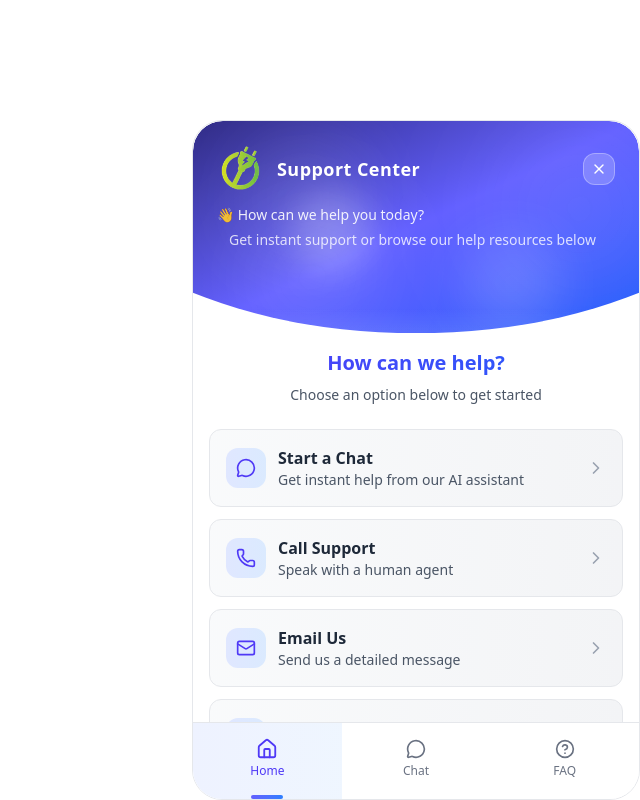
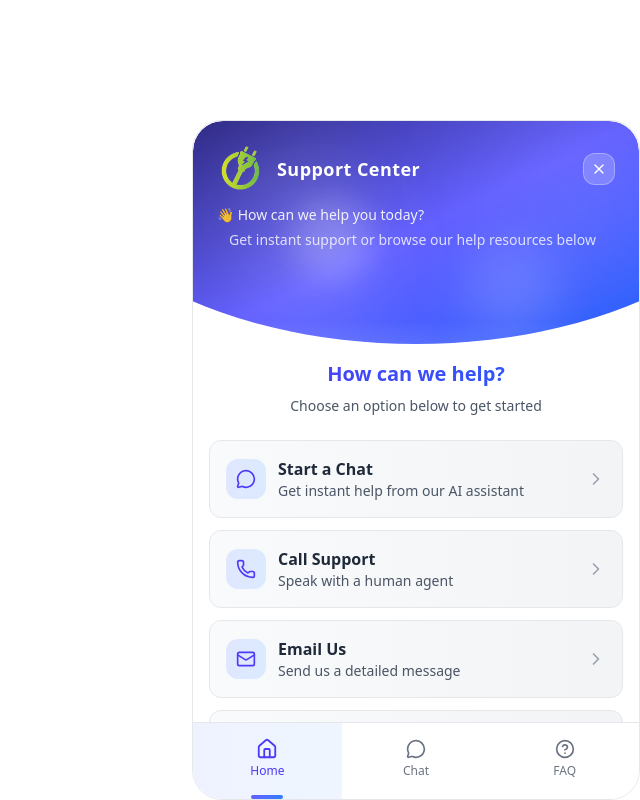
Before and after one commit to alihassanml/Ampere-Electric-Chatbot, a React (Vite) app: page / in a window 1280 px wide. Shown: the whole page, without its empty margins (640-1280 px from the left). Built offline with nearby package versions, Linux system fonts and the light colour scheme.

Commit message:
frontend

```diff
--- a/src/index.css
+++ b/src/index.css
@@ -4,7 +4,7 @@
     --c: 85;
 
     width: 100%;
-    aspect-ratio: 2.1 /1;
+    aspect-ratio: 2 /1;
     mask: radial-gradient(calc(var(--c)*1%) 100% at 200% calc(-100%*cos(asin(50/var(--c)))),#0000 calc(100% - 1px),#000);
     clip-path: ellipse(calc(var(--c)*1%) 100% at top);
 
```
